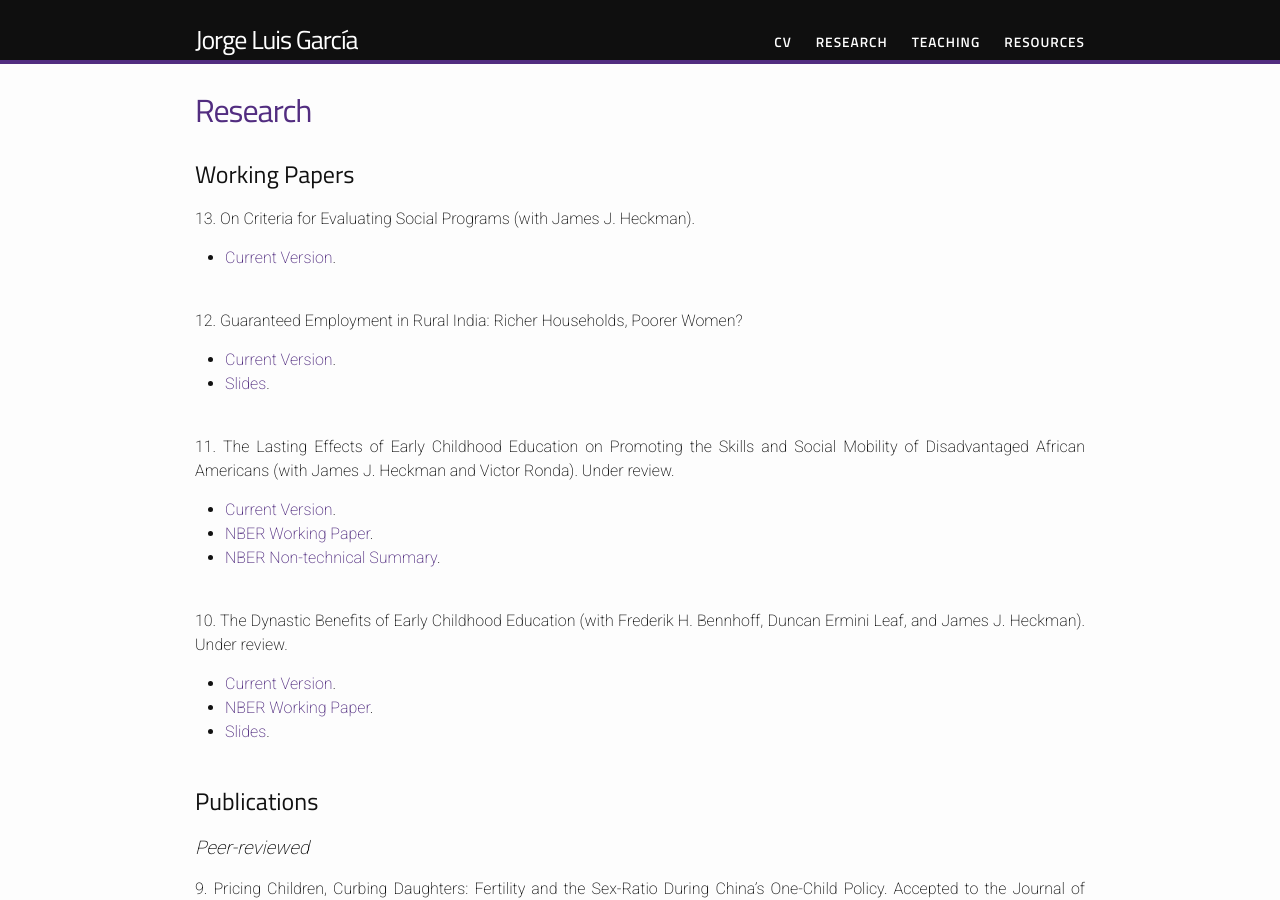
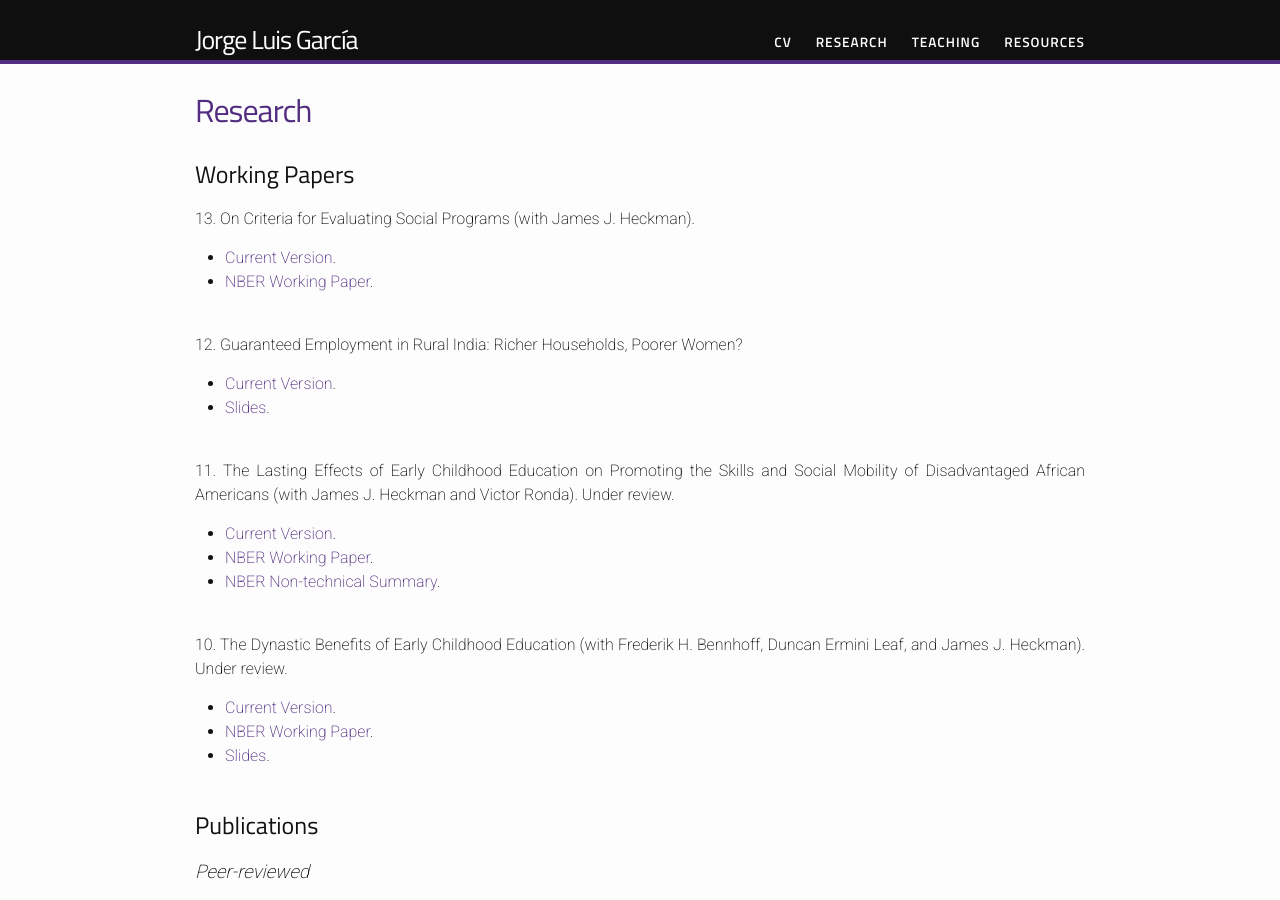
Before and after one commit to jorgelgarcia/jorgelgarcia.github.io, a Jekyll site: the page built from research.md, in a window 1280 px wide and 900 px high. Built offline with Jekyll 4.4.1, drawn with Linux system fonts in a browser that asks for light colours; nearby versions of some CDN libraries; some web fonts are replaced.

Commit message:
add nber working paper

```diff
--- a/research.md
+++ b/research.md
@@ -8,6 +8,7 @@
 
 13\. On Criteria for Evaluating Social Programs (with James J. Heckman).
 * [Current Version](https://www.dropbox.com/s/udvup93ady3aryn/oncriteria_2022-04-24e_jlg.pdf?dl=0).
+* [NBER Working Paper](https://www.dropbox.com/s/fmzlaftadxmkb7z/w30005.pdf?dl=0).
 <br/>
 <br/>
 
```
